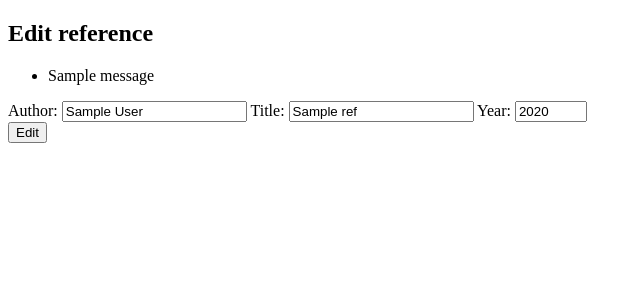
After one commit to aapokoiv/viite-varasto, a Flask app: template src/templates/edit_ref.html in a window 1280 px wide. The commit adds this page. Shown: the top 300 px of the page, without its empty margins (0-642 px from the left). Run offline with Flask 3, Linux system fonts and the light colour scheme; the template is opened without the code that fills it: most values are stand-ins (such as "Sample title", 1, 10 or a date in 2020); one stand-in notice (Sample message) is shown.

Commit message:
Added option to edit references

```diff
--- a/src/app.py
+++ b/src/app.py
@@ -1,6 +1,6 @@
 from flask import redirect, render_template, request, jsonify, flash
 from db_helper import reset_db
-from repositories.citation_repository import get_citations, create_ref
+from repositories.citation_repository import get_citations, create_ref, get_citation_by_id, update_ref
 from config import app, test_env
 from util import validate_ref
 
@@ -40,6 +40,27 @@ def ref_creation():
         flash(str(error))
         return redirect("/new_ref")
 
+@app.route("/edit_ref/<int:ref_id>", methods=["GET" ,"POST"])
+def ref_edit(ref_id):
+    ref = get_citation_by_id(ref_id)
+    if not ref:
+        abort(404)
+    if request.method == "GET":
+        return render_template("edit_ref.html", ref=ref)
+    if request.method == "POST":
+        author = request.form.get("ref_author")
+        title = request.form.get("ref_title")
+        year = int(request.form.get("ref_year"))
+
+        if not author or not title or year > 2026 or year < 1:
+            abort(403)
+        try:
+            update_ref(ref.id, author, title, year)
+        except Exception as error:
+            flash(str(error))
+            return redirect("/edit_ref/"+ str(ref_id))
+        return redirect("/view_refs")
+
 # testausta varten oleva reitti
 if test_env:
     @app.route("/reset_db")
--- /dev/null
+++ b/src/templates/edit_ref.html
@@ -0,0 +1,39 @@
+{% extends "layout.html" %}
+
+{% block title %}
+Edit reference
+{% endblock %}
+
+{% block body %}
+
+<h2>Edit reference</h2>
+
+<div>
+    {% with messages = get_flashed_messages() %}
+    {% if messages %}
+    <ul>
+        {% for message in messages %}
+        <li>{{ message }}</li>
+        {% endfor %}
+    </ul>
+    {% endif %}
+    {% endwith %}
+    <form action="/edit_ref/{{ ref.id }}" method="post">
+        <label for="ref_author">Author:</label>
+        <input type="text" id="ref_author" name="ref_author" value="{{ ref.author }}" minlength="5" maxlength="300"
+            required>
+
+        <label for="ref_title">Title:</label>
+        <input type="text" id="ref_title" name="ref_title" value="{{ ref.title }}" minlength="5" maxlength="300"
+            required />
+
+        <label for="ref_year">Year:</label>
+        <input type="number" id="ref_year" name="ref_year" value="{{ ref.year }}" min="1" max="2026" required>
+        <br>
+        <button type="submit" name="ref_edit">
+            Edit
+        </button>
+    </form>
+</div>
+
+{% endblock %}
```
Also changed, not shown: src/repositories/citation_repository.py (+16 -0 lines), src/templates/ref_list.html (+11 -5 lines).
